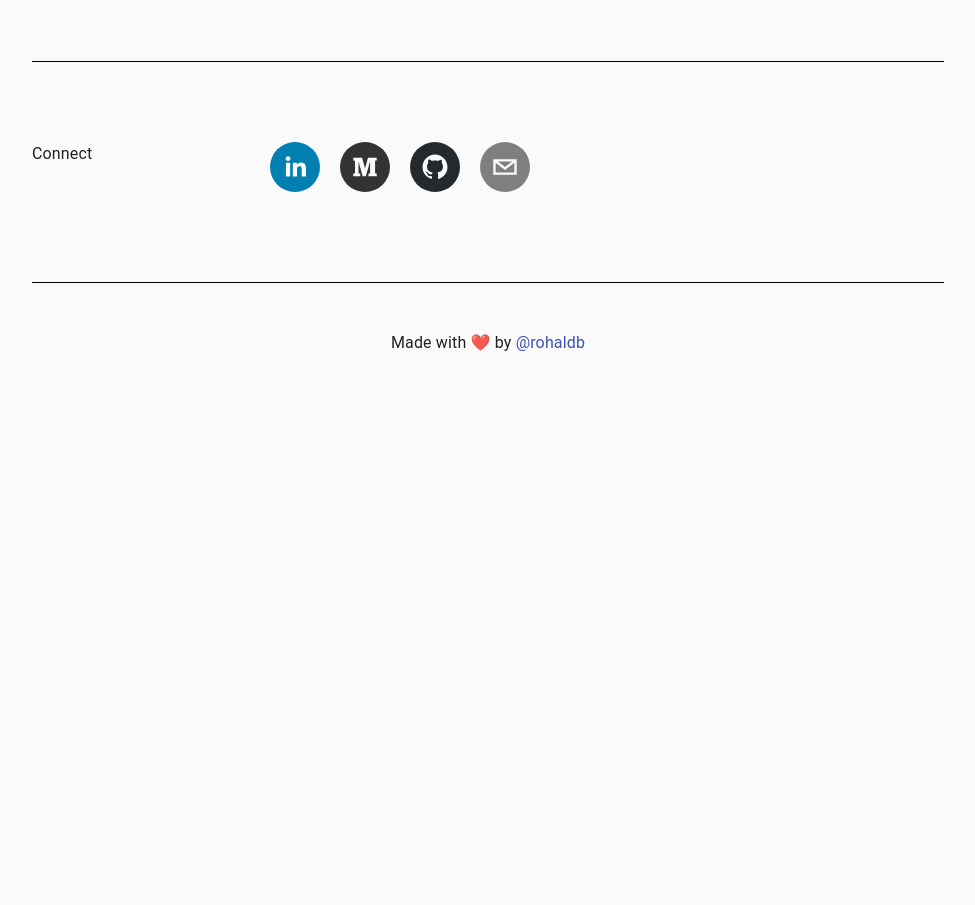
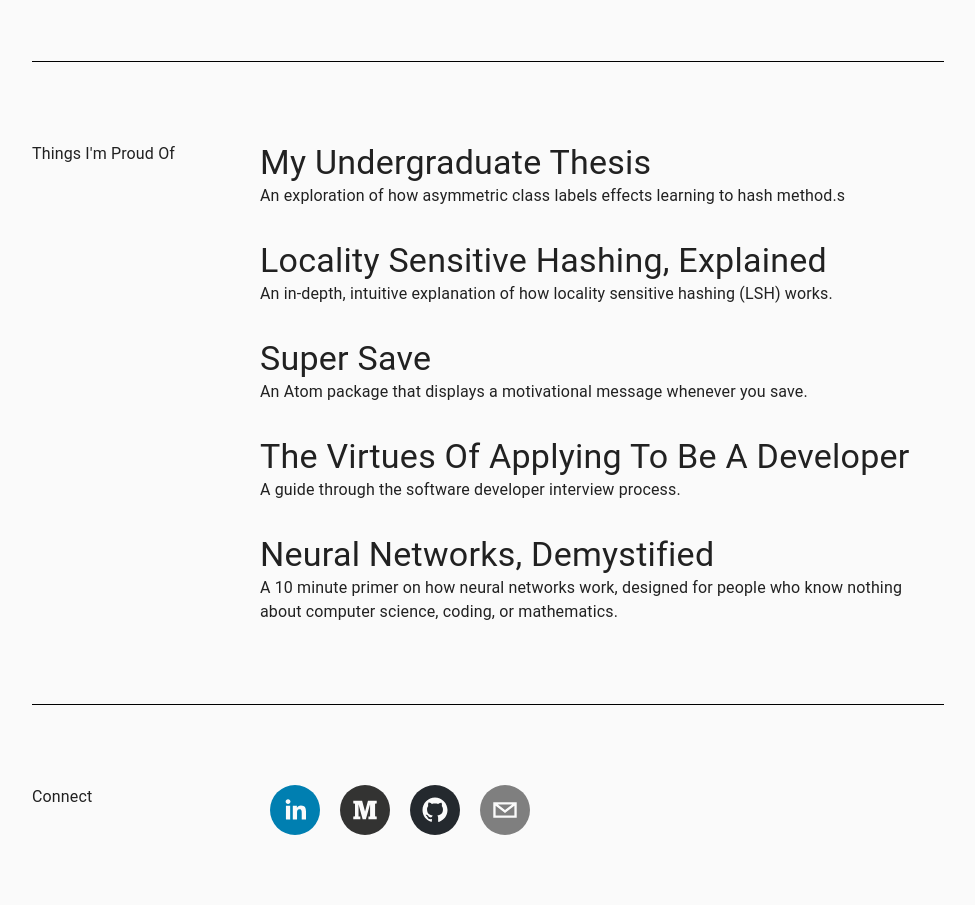
Before and after one commit to rohaldb/Material-UI-Gatsby-Resume-Template, a Gatsby site: page / in a window 1280 px wide. Shown: the part 3044-3949 px from the top of the page, without its empty margins (152-1127 px from the left). Before the commit the page ends 3447 px from the top, so only its background shows below. Built offline with nearby package versions, Linux system fonts and the light colour scheme; Gatsby itself is replaced by a stand-in of ours.

Commit message:
added things im proud of

```diff
--- a/gatsby-config.js
+++ b/gatsby-config.js
@@ -110,6 +110,33 @@ module.exports = {
           summary: 'Back end'
         }
       ],
+      proud: [
+        {
+          title: 'My Undergraduate Thesis',
+          link: 'https://pdfhost.io/v/swmrkJGg_Asymmetric_Learned_Similarity_Search_Ben_Rohaldpdf.pdf',
+          summary: 'An exploration of how asymmetric class labels effects learning to hash method.s'
+        },
+        {
+          title: 'Locality Sensitive Hashing, Explained',
+          summary: 'An in-depth, intuitive explanation of how locality sensitive hashing (LSH) works.',
+          link: 'https://rohaldbuni.github.io/locality-sensitive-hashing/'
+        },
+        {
+          title: 'Super Save',
+          summary: 'An Atom package that displays a motivational message whenever you save.',
+          link: 'https://atom.io/packages/super-save'
+        },
+        {
+          title: 'The Virtues Of Applying To Be A Developer',
+          summary: 'A guide through the software developer interview process.',
+          link: 'https://medium.com/@rohaldb/the-virtues-of-applying-to-be-a-developer-8044e3ec105'
+        },
+        {
+          title: 'Neural Networks, Demystified',
+          summary: 'A 10 minute primer on how neural networks work, designed for people who know nothing about computer science, coding, or mathematics.',
+          link: 'https://towardsdatascience.com/neural-networks-demystified-49f3426d4478'
+        }
+      ],
       connect: [
         'https://www.linkedin.com/in/benjaminrohald/',
         'https://medium.com/@rohaldb',
--- /dev/null
+++ b/src/components/Proud.js
@@ -0,0 +1,27 @@
+import React from 'react'
+import PropTypes from 'prop-types'
+import Typography from '@material-ui/core/Typography'
+import Link from '@material-ui/core/Link'
+// import { makeStyles } from '@material-ui/core/styles'
+
+// const useStyles = makeStyles(theme => ({
+// }))
+
+export default function Proud (props) {
+  return (
+    <div>
+      <Typography variant='h4'>
+        <Link href={props.link} target='_blank' rel='noopener' color='inherit' >
+          {props.title}
+        </Link>
+      </Typography>
+      <Typography>{props.summary}</Typography>
+    </div>
+  )
+}
+
+Proud.propTypes = {
+  title: PropTypes.string.isRequired,
+  link: PropTypes.string.isRequired,
+  summary: PropTypes.string.isRequired
+}
--- a/src/pages/index.js
+++ b/src/pages/index.js
@@ -6,6 +6,7 @@ import Grid from '@material-ui/core/Grid'
 import Experience from '../components/Experience'
 import Education from '../components/Education'
 import Skill from '../components/Skill'
+import Proud from '../components/Proud'
 import { SocialIcon } from 'react-social-icons'
 import Button from '@material-ui/core/Button'
 import { graphql } from 'gatsby'
@@ -139,6 +140,24 @@ export default ({data}) => {
 
         <Divider />
 
+        {/* Proud */}
+        <Grid container direction='row' className={classes.section} id='Experience'>
+          <Grid item xs={3}>
+            <Typography>Things I'm Proud Of</Typography>
+          </Grid>
+          <Grid item xs={9}>
+            <Grid container direction='column' spacing={4}>
+              {_.map(data.site.siteMetadata.resume.proud, (proud, i) => (
+                <Grid item key={i}>
+                  <Proud title={proud.title} summary={proud.summary} link={proud.link} />
+                </Grid>
+              ))}
+            </Grid>
+          </Grid>
+        </Grid>
+
+        <Divider />
+
         {/* Connect */}
         <Grid container direction='row' className={classes.section} id='Connect'>
           <Grid item xs={3}>
@@ -179,6 +198,11 @@ export const query = graphql`
             title
             summary
           }
+          proud {
+            title
+            link
+            summary
+          }
           about {
             name
             title
```
